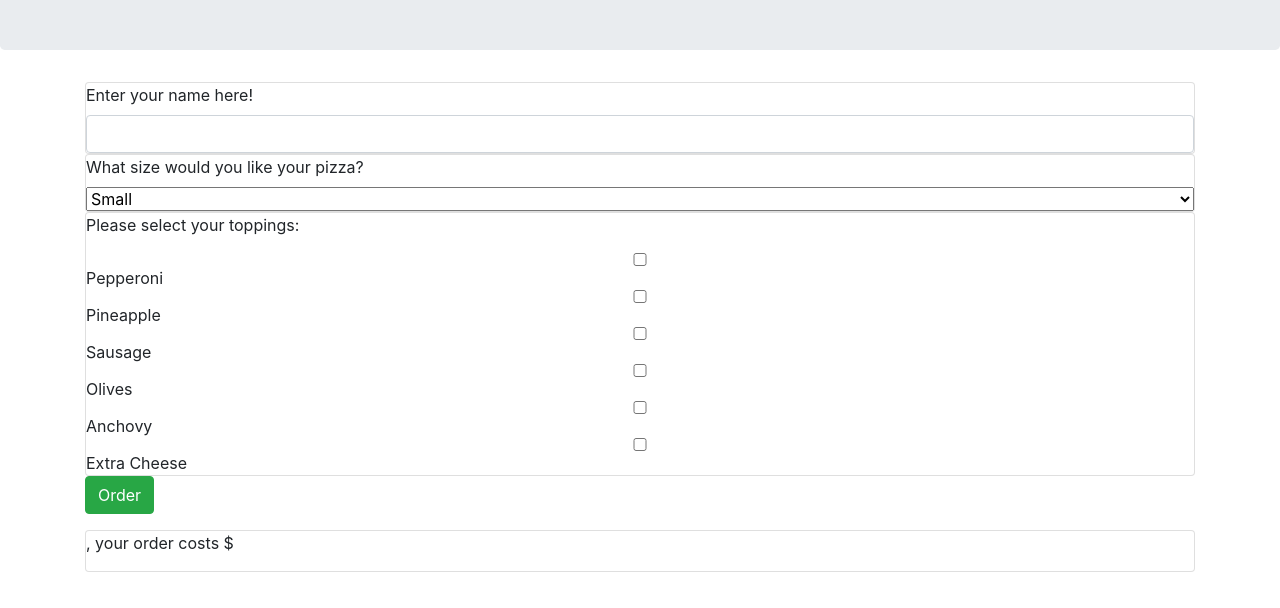
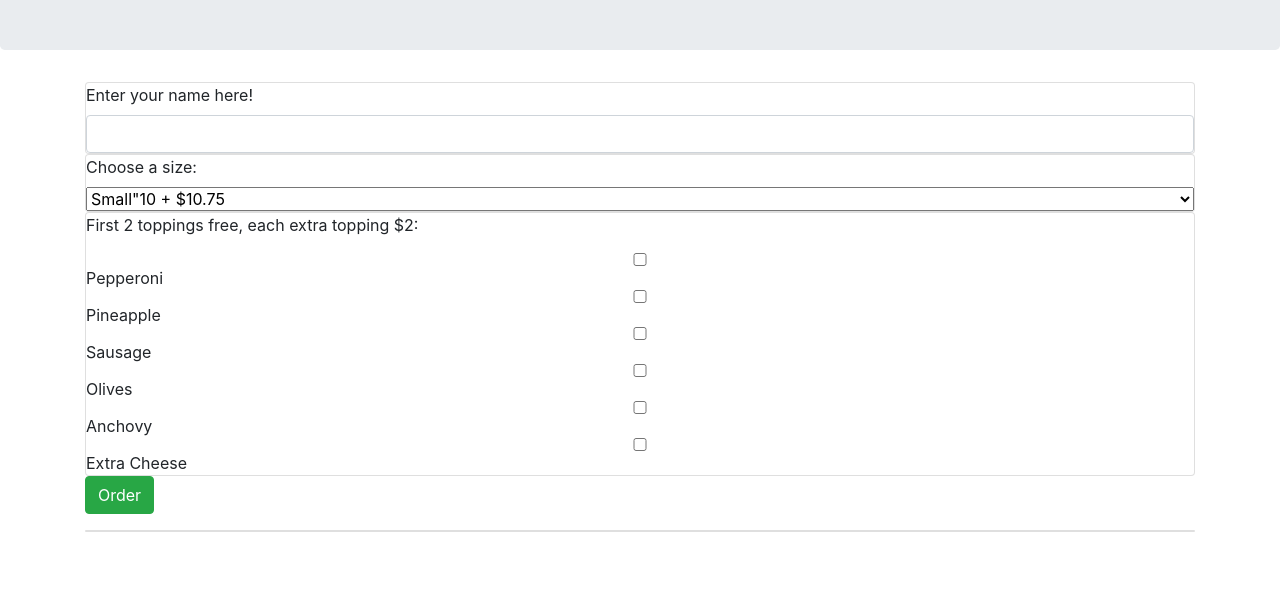
Before and after one commit to wdonovanseid/pizza-parlor, a plain HTML site: page index.html in a window 1280 px wide. Shown: the part 134-742 px from the top of the page. Drawn offline with Linux system fonts and the light colour scheme.

Commit message:
add prices of things to html and made first 2 toppings free in scripts

```diff
--- a/index.html
+++ b/index.html
@@ -19,16 +19,16 @@
           <input id="user-name" class="form-control" type="text">
         </div>
         <div class="card">
-          <label for="pizza-size">What size would you like your pizza?</label>
+          <label for="pizza-size">Choose a size:</label>
           <select id="pizza-size">
-            <option value="small">Small</option>
-            <option value="medium">Medium</option>
-            <option value="large">Large</option>
-            <option value="x-large">Extra Large</option>
+            <option value="small">Small"10 + $10.75</option>
+            <option value="medium">Medium"12 + $14.00</option>
+            <option value="large">Large"14 + $16.75</option>
+            <option value="x-large">Extra Large"16 + $22.00</option>
           </select>
         </div>
         <div class="card">
-          <p>Please select your toppings:</p>
+          <p>First 2 toppings free, each extra topping $2:</p>
           <input type="checkbox" name="topping" value="pepperoni">Pepperoni<br>
           <input type="checkbox" name="topping" value="pineapple">Pineapple<br>
           <input type="checkbox" name="topping" value="sausage">Sausage<br>
@@ -40,7 +40,7 @@
       </div>
     </form>
     <div class="card">
-      <div id="#recipt">
+      <div id="recipt">
         <p><span id="name"></span>, your order costs $<span id="order-total"></span></p>
       </div>
     </div>
--- a/js/scripts.js
+++ b/js/scripts.js
@@ -11,13 +11,13 @@ Pizza.prototype.addSize = function(size) {
   this.size = size;
   switch(size) {
     case "small":
+      this.totalPrice = 10.75;
+      break;
+    case "medium":
       this.totalPrice = 14;
       break;
-    case "medium":
-      this.totalPrice = 16;
-      break;
     case "large":
-      this.totalPrice = 18;
+      this.totalPrice = 16.75;
       break;
     case "x-large":
       this.totalPrice = 22;
@@ -26,10 +26,14 @@ Pizza.prototype.addSize = function(size) {
 
 Pizza.prototype.addToppings = function() {
   let allToppings = $("form input:checkbox");
+  let totalToppings = 0;
   for (i=0; i<allToppings.length; i++) {
     if (allToppings[i].checked) {
       this.toppings.push(allToppings[i].value);
-      this.totalPrice = this.totalPrice + 2;
+      totalToppings += 1;
+      if (totalToppings > 2) {
+        this.totalPrice = this.totalPrice + 2;
+      }
     }
   }
 }
@@ -51,6 +55,7 @@ $(document).ready(function() {
 
     let orderTotal = thePizza.totalPrice;
     $("#recipt").show();
+    $("#name").text(userName);
     $("#order-total").text(orderTotal);
   });
 });
```
